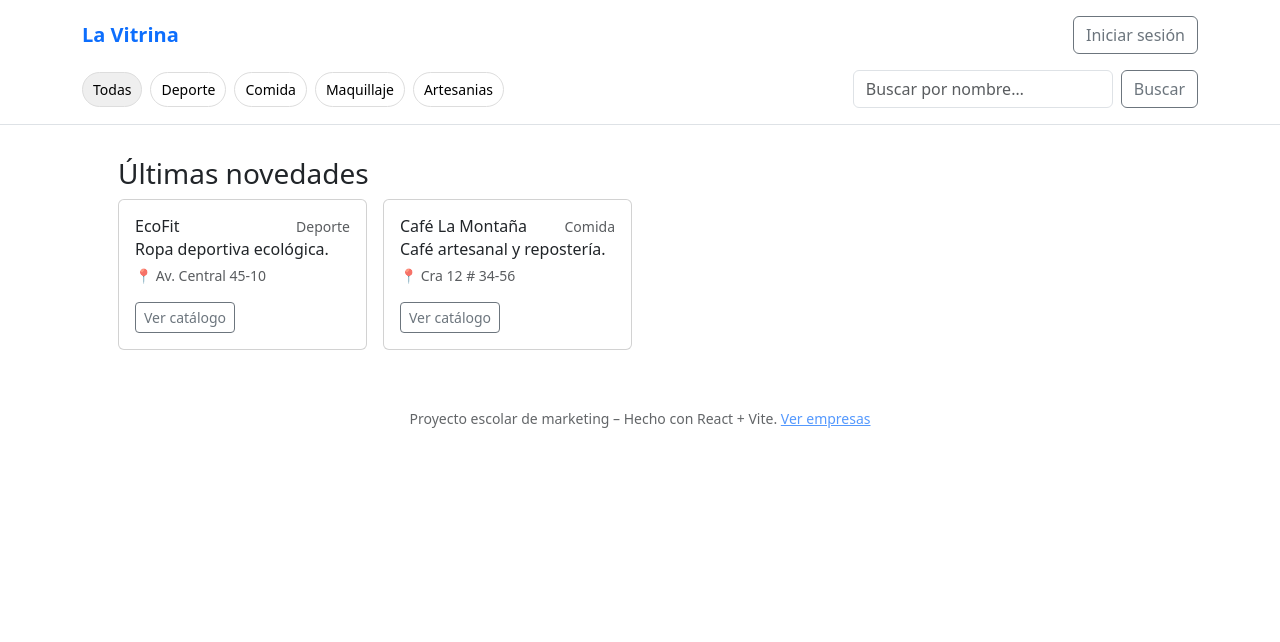
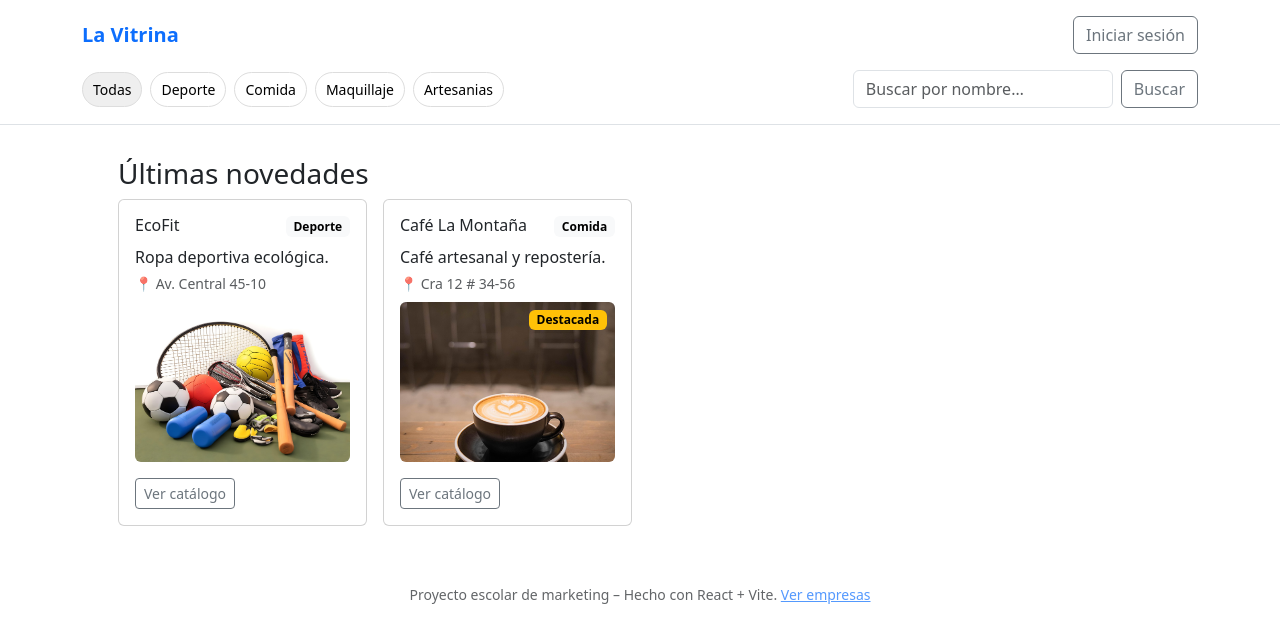
Before and after one commit to DaniJay10/LaVitrina, a React (Vite) app: page / in a window 1280 px wide. Shown: the top 642 px of the page. Built offline with nearby package versions, Linux system fonts and the light colour scheme.

Commit message:
Implementacion imagen en card

```diff
--- a/src/components/EmpresaCard.jsx
+++ b/src/components/EmpresaCard.jsx
@@ -1,6 +1,9 @@
 import { Link } from "react-router-dom";
 import { useAuth } from "../context/AuthContext";
 import { useData } from "../context/DataContext";
+
+const IMAGE_FIT = "contain"; // en lugar de 'cover'
+const IMAGE_RATIO_CLASS = "ratio-4x3";
 
 export default function EmpresaCard({ empresa }) {
   const { isAdmin } = useAuth();
@@ -15,11 +18,27 @@ export default function EmpresaCard({ empresa }) {
       <div className="card-body d-flex flex-column">
         <div className="d-flex justify-content-between align-items-baseline">
           <h3 className="h6 m-0">{empresa.nombre}</h3>
-          <span className="text-muted small">{empresa.categoria}</span>
+          <span className="badge text-bg-light">{empresa.categoria}</span>
         </div>
 
-        <p className="mb-1">{empresa.descripcion}</p>
-        <p className="text-muted small mb-3">📍 {empresa.direccion}</p>
+        <p className="mb-1 mt-2">{empresa.descripcion}</p>
+        <p className="text-muted small mb-2">📍 {empresa.direccion}</p>
+
+        {empresa.imagenUrl && (
+          <div className="mb-3 position-relative" style={{ height: 160 }}>
+            <img
+              src={empresa.imagenUrl}
+              alt={`Imagen de ${empresa.nombre}`}
+              className="w-100 h-100 rounded"
+              style={{ objectFit: "cover", objectPosition: "center" }}
+            />
+            {empresa.destacada && (
+              <span className="badge text-bg-warning position-absolute top-0 end-0 m-2">
+                Destacada
+              </span>
+            )}
+          </div>
+        )}
 
         <div className="mt-auto d-flex gap-2">
           <Link
--- a/src/data/empresas.json
+++ b/src/data/empresas.json
@@ -7,7 +7,8 @@
     "direccion": "Cra 12 # 34-56",
     "productos": ["Capuchino", "Mocaccino", "Torta de zanahoria"],
     "fechaRegistro": "2025-10-15T09:00:00Z",
-    "destacada": true
+    "destacada": true,
+    "imagenUrl": "/cafe.png"
   },
   {
     "id": "e-002",
@@ -16,6 +17,7 @@
     "descripcion": "Ropa deportiva ecológica.",
     "direccion": "Av. Central 45-10",
     "productos": ["Leggins", "Top deportivo", "Camisillas"],
-    "fechaRegistro": "2025-10-18T11:30:00Z"
+    "fechaRegistro": "2025-10-18T11:30:00Z",
+    "imagenUrl": "/ecoFit.jpg"
   }
 ]
```
Also changed, not shown: public/cafe.png (added), public/ecoFit.jpg (added).
